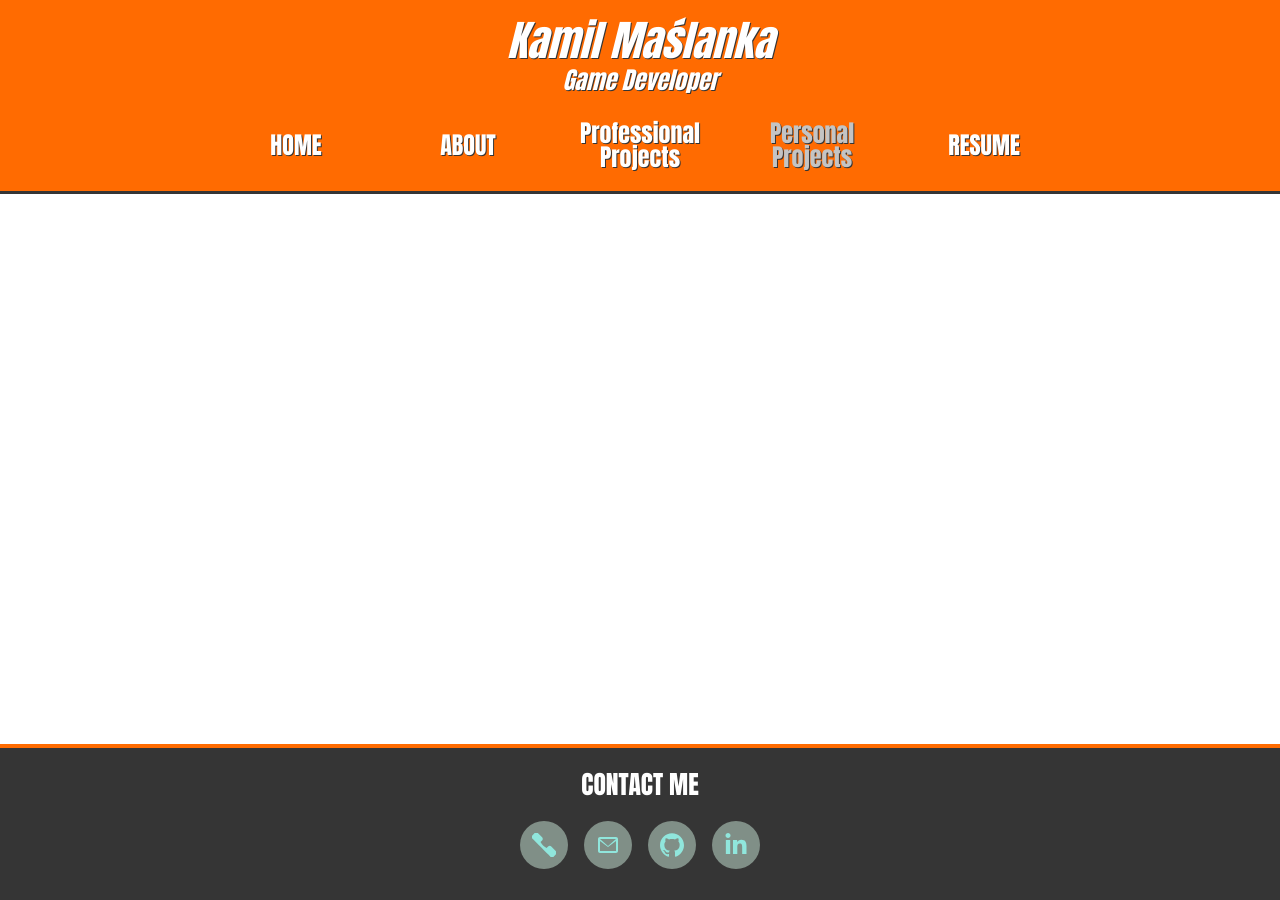
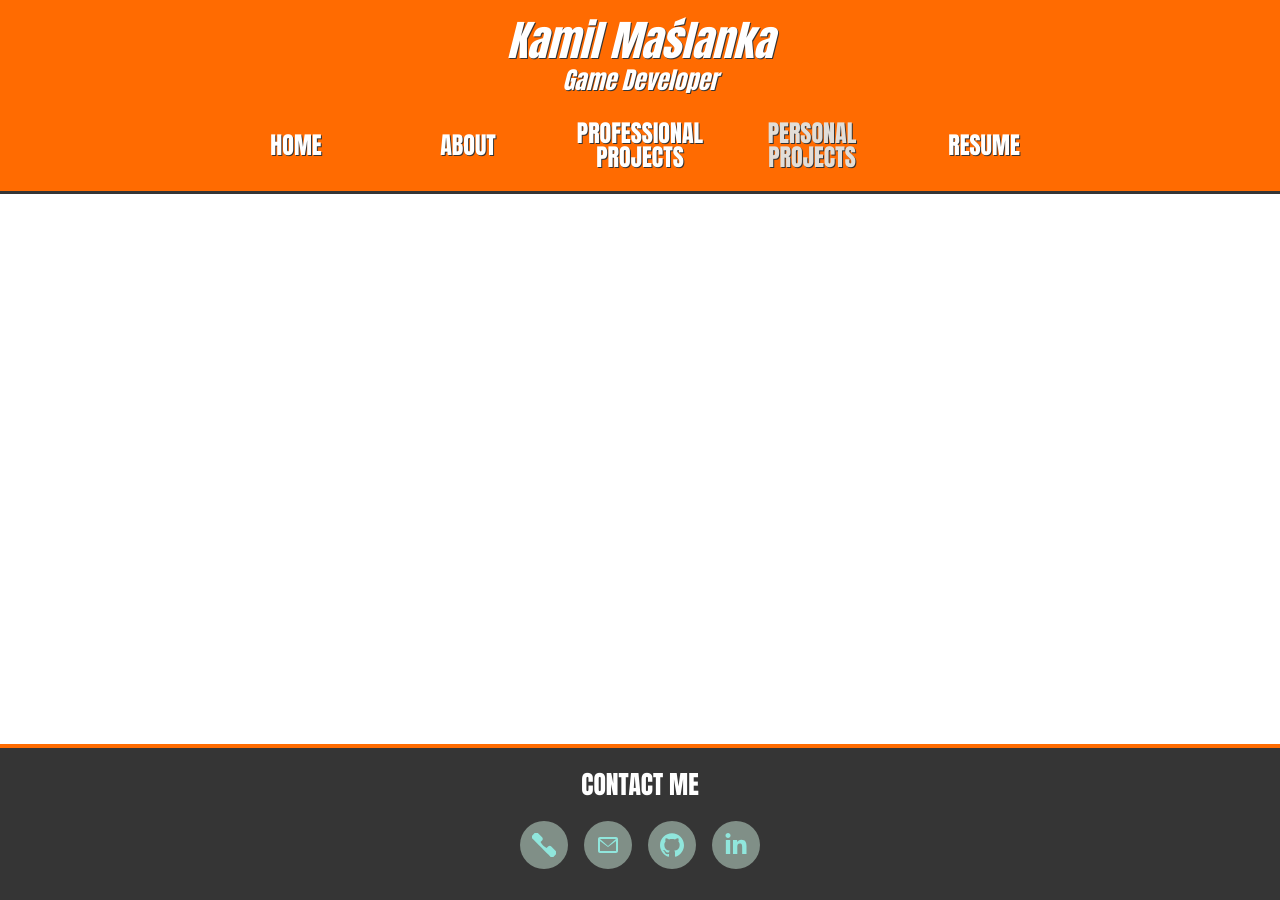
Before and after one commit to juna8001/juna8001.github.io, a Jekyll site: the page built from pages/personal.md, in a window 1280 px wide. Built offline with Jekyll 4.4.1, drawn with Linux system fonts in a browser that asks for light colours.

Commit message:
style improvements

```diff
--- a/_includes/header.html
+++ b/_includes/header.html
@@ -5,8 +5,8 @@
     <nav class="site-nav">
         <a href="{{ '/' | relative_url }}" {% if page.url=='/' %} class="active" {% endif %}>HOME</a>
         <a href="{{ '/about/' | relative_url }}" {% if page.url=='/about/' %} class="active" {% endif %}>ABOUT</a>
-        <a href="{{ '/professional/' | relative_url }}" {% if page.url=='/professional/' %} class="active" {% endif %}>Professional Projects</a>
-        <a href="{{ '/personal/' | relative_url }}" {% if page.url=='/personal/' %} class="active" {% endif %}>Personal Projects</a>
+        <a href="{{ '/professional/' | relative_url }}" {% if page.url=='/professional/' %} class="active" {% endif %}>PROFESSIONAL PROJECTS</a>
+        <a href="{{ '/personal/' | relative_url }}" {% if page.url=='/personal/' %} class="active" {% endif %}>PERSONAL PROJECTS</a>
         <a href="https://kamilmaslanka.wordpress.com/wp-content/uploads/2025/09/resume-kamil-maslanka.pdf">RESUME</a>
         <!-- <a href="{{ '/blog/' | relative_url }}" {% if page.url=='/blog/' %} class="active" {% endif %}>BLOG</a> -->
     </nav>
--- a/assets/colors.css
+++ b/assets/colors.css
@@ -18,7 +18,7 @@
     --footer-bg: var(--content-color);
     --footer-text: var(--main-color);
 
-    --main-color-hover: #c4c4c4;
+    --main-color-hover: #e2ded8;
     --content-color-hover: #5a5a5a;
     --acent-color-hover: #ff944d;
 
```
